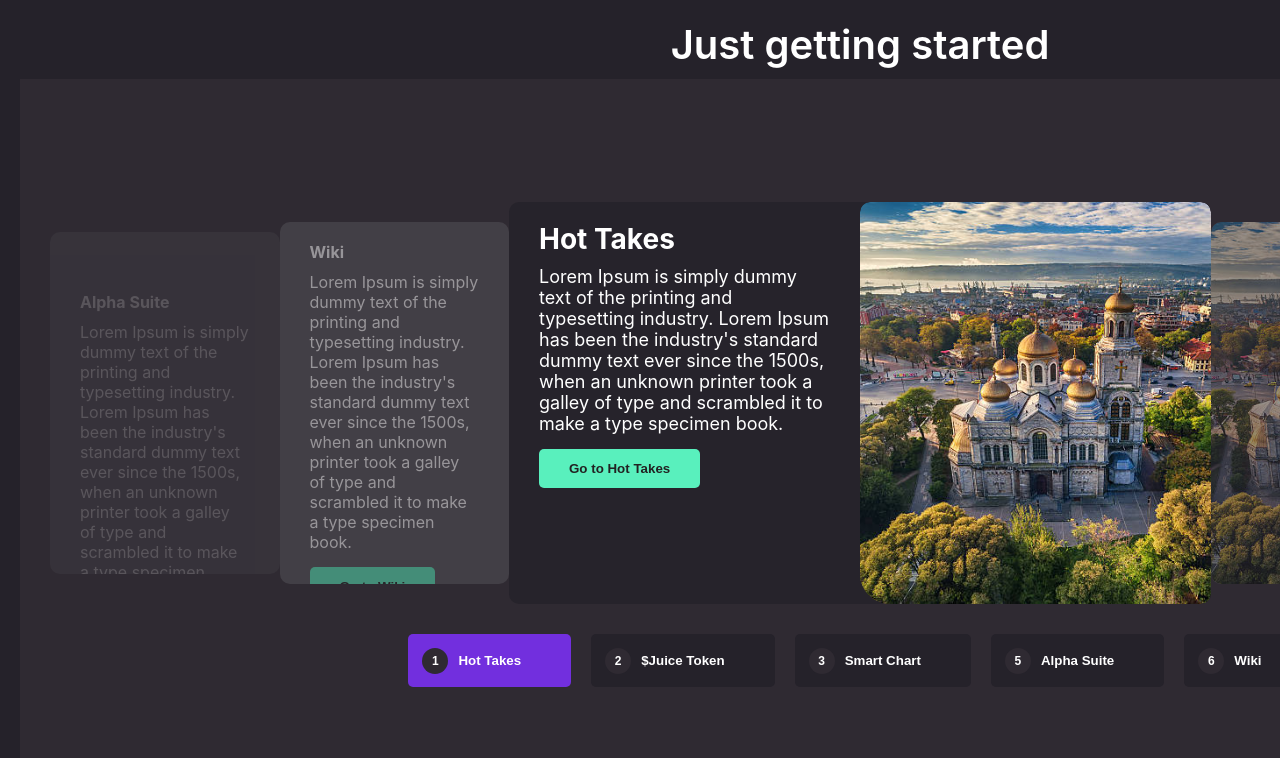
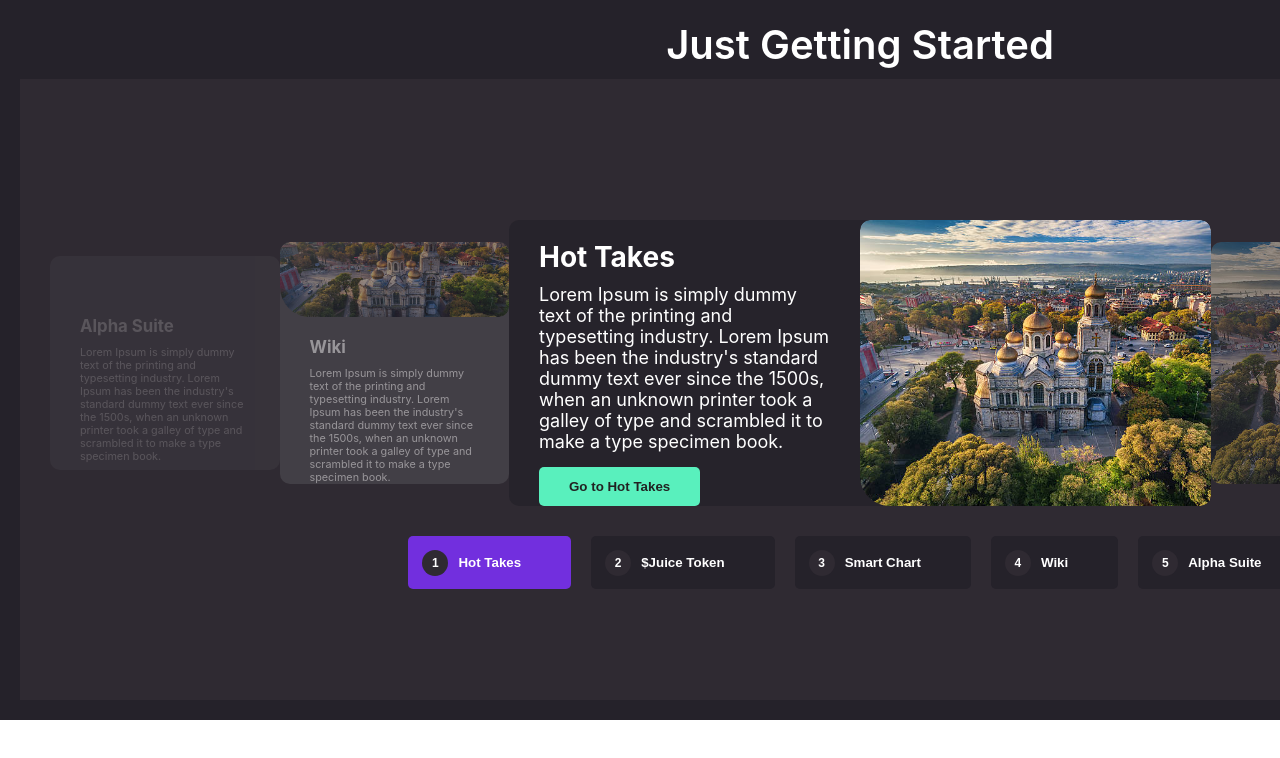
Before and after one commit to kriskodo/demo-slider-react, a React (Create React App) app in the folder demo-react-slider/: page / in a window 1280 px wide. Shown: the top 758 px of the page. Built offline with nearby package versions, Linux system fonts and the light colour scheme.

Commit message:
extract logic outside component and add style

```diff
--- a/demo-react-slider/src/App.css
+++ b/demo-react-slider/src/App.css
@@ -11,3 +11,23 @@
   width: 1720px;
   margin:  0 auto;
 }
+
+.container {
+  display: flex;
+  align-items: center;
+  flex-direction: column;
+  background-color: #25222A;
+  color: #fff;
+  padding: 20px;
+  height: 90%;
+}
+
+.container .container__header {
+  margin-bottom: 10px;
+  font-size: 2.5rem;
+  font-weight: 600;
+}
+
+.container .container__body {
+  height: 100%;
+}
--- a/demo-react-slider/src/App.js
+++ b/demo-react-slider/src/App.js
@@ -1,48 +1,102 @@
 import './App.css';
 import Slider from "./components/Slider/Slider";
-import Container from "./components/Container/Container";
 
 const App = () => {
+	const sliderCardSizesConfig = [75,85,100,85,75];
+
+	const sliderStyles = {
+		sliderCardTitleFontSize: "28",
+		sliderCardContentFontSize: "18",
+		primaryBackgroundColor: "#26232B",
+		secondaryBackgroundColor: "#56545A",
+		primaryButtonColor: "#25222A",
+		secondaryButtonColor: "#59F0BD",
+		accentButtonColor:"#722FDE",
+	}
+
 	const sliderContentData = [
 		{
-						sliderId: 1,
+			cardId: 1,
 			title: "Alpha Suite",
 			content: "Lorem Ipsum is simply dummy text of the printing and typesetting industry. Lorem Ipsum has been the industry's standard dummy text ever since the 1500s, when an unknown printer took a galley of type and scrambled it to make a type specimen book.",
 			actions: [{ text: "Go to Alpha Suite" }],
 		},
 		{
-						sliderId: 2,
+			cardId: 2,
 			image: require("./images/photo.jpg"),
 			title: "Wiki",
 			content: "Lorem Ipsum is simply dummy text of the printing and typesetting industry. Lorem Ipsum has been the industry's standard dummy text ever since the 1500s, when an unknown printer took a galley of type and scrambled it to make a type specimen book.",
 			actions: [{ text: "Go to Wiki" }],
 		},
 		{
-						sliderId: 3,
+			cardId: 3,
 			title: "Hot Takes",
 			content: "Lorem Ipsum is simply dummy text of the printing and typesetting industry. Lorem Ipsum has been the industry's standard dummy text ever since the 1500s, when an unknown printer took a galley of type and scrambled it to make a type specimen book.",
 			actions: [{ text: "Go to Hot Takes" }],
 			image: require("./images/photo.jpg"),
 		},
 		{
-						sliderId: 4,
+			cardId: 4,
 			image: require("./images/photo.jpg"),
 		},
 		{
-						sliderId: 5,
+			cardId: 5,
 			title: "Smart Chat",
 			content: "Lorem Ipsum is simply dummy text of the printing and typesetting industry. Lorem Ipsum has been the industry's standard dummy text ever since the 1500s, when an unknown printer took a galley of type and scrambled it to make a type specimen book.",
 		}
 	];
+
+
+	const sliderFooterActionButtons = [
+		{
+			text: "Hot Takes",
+			className: "button--black button--big",
+			relatesToIndex: 1,
+			relatesToCardId: 3,
+		},
+		{
+			text: "$Juice Token",
+			className: "button--black button--big",
+			relatesToIndex: 2,
+			relatesToCardId: 4
+		},
+		{
+			text: "Smart Chart",
+			className: "button--black button--big",
+			relatesToIndex: 3,
+			relatesToCardId: 5
+		},
+		{
+			text: "Wiki",
+			className: "button--black button--big",
+			relatesToIndex: 4,
+			relatesToCardId: 2
+		},
+		{
+			text: "Alpha Suite",
+			className: "button--black button--big",
+			relatesToIndex: 5,
+			relatesToCardId: 1
+		},
+	];
+
+
+
 	return (
-				<div className = "App">
-						<Container title = "Just getting started">
+		<div className="App">
+			<div className="container">
+				<div className="container__header">
+					<p>Just Getting Started</p>
+				</div>
+				<div className="container__body">
 					<Slider
 						sliderContentData={sliderContentData}
-										cardSizesConfig={[85,90,100,90,85]}
-										buttonStyles={{fontSize: "50px"}}
+						sliderFooterActionButtons={sliderFooterActionButtons}
+						sliderCardSizesConfig={sliderCardSizesConfig}
+						sliderStyles={sliderStyles}
 					/>
-						</Container>
+				</div>
+			</div>
 		</div>
 	);
 };
--- a/demo-react-slider/src/components/Container/Container.css
+++ /dev/null
@@ -1,16 +0,0 @@
-.container {
-    display: flex;
-    justify-content: center;
-    align-items: center;
-    flex-direction: column;
-    background-color: #25222A;
-    color: #fff;
-    padding: 20px;
-    height: 100%;
-}
-
-.container .container__header {
-    margin-bottom: 10px;
-    font-size: 2.5rem;
-    font-weight: 600;
-}
--- a/demo-react-slider/src/components/Container/Container.js
+++ /dev/null
@@ -1,15 +0,0 @@
-import React from 'react';
-import "./Container.css";
-
-const Container = (props) => {
-		return (
-				<div className={`container ${props.className ? props.className : ''}`}>
-						<div className="container__header">
-								{props.title}
-						</div>
-						{props.children}
-				</div>
-		);
-};
-
-export default Container;
--- a/demo-react-slider/src/components/Slider/Slider.css
+++ b/demo-react-slider/src/components/Slider/Slider.css
@@ -25,6 +25,7 @@
     width: 100%;
     padding: 30px;
     height: 100%;
+    max-height: 85%;
 }
 
 .slider .slider__card {
--- a/demo-react-slider/src/components/Slider/Slider.js
+++ b/demo-react-slider/src/components/Slider/Slider.js
@@ -6,64 +6,92 @@ import { Button } from "../Button/Button";
 const Slider = (
 	{
 		sliderContentData,
-				cardSizesConfig = Array(sliderContentData.length).fill(100),
-				sliderCardTitleFontSize = "28px",
-				sliderCardContentFontSize = "18px",
-				primaryBackgroundColor = "#26232B",
-				secondaryBackgroundColor = "#56545A",
-				primaryButtonColor = "#25222A",
-				secondaryButtonColor = "#59F0BD",
-				accentButtonColor="#722FDE",
-				sliderStyles,
-				wrapperStyles,
+		sliderFooterActionButtons,
 		wrapperContentStyles,
 		actionsStyles,
-				buttonStyles,
+		sliderCardSizesConfig = Array(sliderContentData?.length).fill(100),
+		sliderStyles = {
+			sliderCardTitleFontSize: "28",
+			sliderCardContentFontSize: "18",
+			primaryBackgroundColor: "#26232B",
+			secondaryBackgroundColor: "#56545A",
+			primaryButtonColor: "#25222A",
+			secondaryButtonColor: "#59F0BD",
+			accentButtonColor:"#722FDE",
+		}
 	}) => {
-		const [activeSlideId, setActiveSlideId] = useState(1);
-		const [content, setContent] = useState([...sliderContentData]);
-		const activeSliderIndex = Math.floor(sliderContentData.length / 2);
+	const [content, setContent] = useState([...sliderContentData ?? []]);
+	const [activeCardIdx, setActiveCardId] = useState(1);
 
-		const cardSizes = cardSizesConfig ? cardSizesConfig : Array(sliderContentData.length).fill(100, 0);
+	const middleCard = Math.floor(sliderContentData?.length / 2);
+	const cardSizes = sliderCardSizesConfig;
 	let counterCurrentCard = 0;
 
 	const setActiveCardSlider = (activeId, slideId) => {
-				setActiveSlideId(activeId);
+		setActiveCardId(activeId);
 		let reordered = [...content];
-				const currentSlide = reordered.find(c => c.sliderId === slideId);
-				const currentSlideIndex = reordered.findIndex(c => currentSlide.sliderId === c.sliderId);
+		const currentCard = reordered.find(c => c.cardId === slideId);
+		const currentCardIndex = reordered.findIndex(c => currentCard.cardId === c.cardId);
 
-				reordered[currentSlideIndex] = reordered[activeSliderIndex];
-				reordered[activeSliderIndex] = currentSlide;
+		reordered[currentCardIndex] = reordered[middleCard];
+		reordered[middleCard] = currentCard;
 
 		setContent([...reordered]);
 	};
 
 	return (
-				<div className = "slider" style={{...sliderStyles}}>
-						<div className = "slider__wrapper" style={{...wrapperStyles}}>
-								<div className = "slider__wrapper-content" style={{...wrapperContentStyles}}>
+		<div className="slider">
+			<div className="slider__wrapper">
+				<div className="slider__wrapper-content" style={{ ...wrapperContentStyles }}>
 					{content.map((cardInfo, i) => {
 						const isMainCardFlag = i === Math.floor(cardSizes.length / 2);
 						return (
 							<SliderCard
-																key = {i}
-																image = {cardInfo?.image}
-																title = {cardInfo?.title}
-																titleStyle = {{ fontSize: isMainCardFlag ? sliderCardTitleFontSize : sliderCardTitleFontSize * 0.7 }}
-																content = {cardInfo?.content}
-																contentStyle = {{ fontSize: isMainCardFlag ? sliderCardContentFontSize : sliderCardContentFontSize * 0.7 }}
-																actions = {cardInfo?.actions}
-																isMainCard = {isMainCardFlag}
-																buttonBackgroundColor = {secondaryButtonColor}
-																style = {
+								key={i}
+								image={cardInfo?.image}
+								title={cardInfo?.title}
+								titleStyle={
 									{
-																				opacity: isMainCardFlag ? "1" : cardSizes[counterCurrentCard] === cardSizes[1] ? "0.5" : "0.2",
-																				background: isMainCardFlag ? primaryBackgroundColor : secondaryBackgroundColor,
+										fontSize: isMainCardFlag
+											? sliderStyles.sliderCardTitleFontSize + "px"
+											: sliderStyles.sliderCardTitleFontSize * 0.6 + "px"
+									}
+								}
+								content={cardInfo?.content}
+								contentStyle={
+									{
+										fontSize: isMainCardFlag
+											? sliderStyles.sliderCardContentFontSize + "px"
+											: sliderStyles.sliderCardContentFontSize * 0.6 + "px"
+									}
+								}
+								actions={
+									isMainCardFlag
+										? cardInfo?.actions
+										: null
+								}
+								isMainCard={isMainCardFlag}
+								buttonBackgroundColor={sliderStyles.secondaryButtonColor}
+								style={
+									{
+										opacity: isMainCardFlag
+											? "1"
+											: cardSizes[counterCurrentCard] === cardSizes[1]
+												? "0.5"
+												: "0.2",
+										background: isMainCardFlag
+											? sliderStyles.primaryBackgroundColor
+											: sliderStyles.secondaryBackgroundColor,
 										height: cardSizes[counterCurrentCard++] + "%",
-																				padding: cardInfo?.image ? "0" : "40px 0",
-																				display: isMainCardFlag ? "flex" : "",
-																				flex: isMainCardFlag ? "2 1 15%" : "1",
+										padding: cardInfo?.image
+											? "0"
+											: "40px 0",
+										display: isMainCardFlag
+											? "flex"
+											: "",
+										flex: isMainCardFlag
+											? "2 1 15%"
+											: "1",
 									}
 								}
 							/>
@@ -71,52 +99,18 @@ const Slider = (
 					})}
 				</div>
 
-								<div className = {"slider__wrapper-footer"} style={{actionsStyles}}>
+				<div className={"slider__wrapper-footer"} style={{ actionsStyles }}>
+					{sliderFooterActionButtons.map((button, i) => (
 						<Button
-												text = "Hot Takes"
-												style = {{buttonStyles}}
-												className = "button--black button--big"
-												backgroundColor = {activeSlideId === 1 ? accentButtonColor : primaryButtonColor}
-												accentColor = {accentButtonColor}
-												numberText = "1"
-												action = {() => setActiveCardSlider(1, 3)}
+							key={i}
+							text={button.text}
+							style={button.style}
+							className={button.className}
+							backgroundColor={activeCardIdx === button.relatesToIndex ? sliderStyles.accentButtonColor  : sliderStyles.primaryButtonColor}
+							numberText={button.relatesToIndex}
+							action={() => setActiveCardSlider(button.relatesToIndex, button.relatesToCardId)}
 						/>
-										<Button
-												text = "$Juice Token"
-												style = {{buttonStyles}}
-												className = "button--black button--big"
-												backgroundColor = {activeSlideId === 2 ? accentButtonColor : primaryButtonColor}
-												accentColor = {accentButtonColor}
-												numberText = "2"
-												action = {() => setActiveCardSlider(2, 4)}
-										/>
-										<Button
-												text = "Smart Chart"
-												style = {{buttonStyles}}
-												className = "button--black button--big"
-												backgroundColor = {activeSlideId === 3 ? accentButtonColor : primaryButtonColor}
-												accentColor = {accentButtonColor}
-												numberText = "3"
-												action = {() => setActiveCardSlider(3, 5)}
-										/>
-										<Button
-												text = "Alpha Suite"
-												style = {{buttonStyles}}
-												className = "button--black button--big"
-												backgroundColor = {activeSlideId === 5 ? accentButtonColor : primaryButtonColor}
-												accentColor = {accentButtonColor}
-												numberText = "5"
-												action = {() => setActiveCardSlider(5, 1)}
-										/>
-										<Button
-												text = "Wiki"
-												className = "button--black button--big"
-												backgroundColor = {activeSlideId === 4 ? accentButtonColor : primaryButtonColor}
-												accentColor = {accentButtonColor}
-												style = {{buttonStyles}}
-												numberText = "6"
-												action = {() => setActiveCardSlider(4, 2)}
-										/>
+					))}
 				</div>
 			</div>
 		</div>
```
Also changed, not shown: demo-react-slider/src/components/Slider/SliderCard.js (+17 -17 lines). Lines whose indentation alone changed are shown as unchanged.
